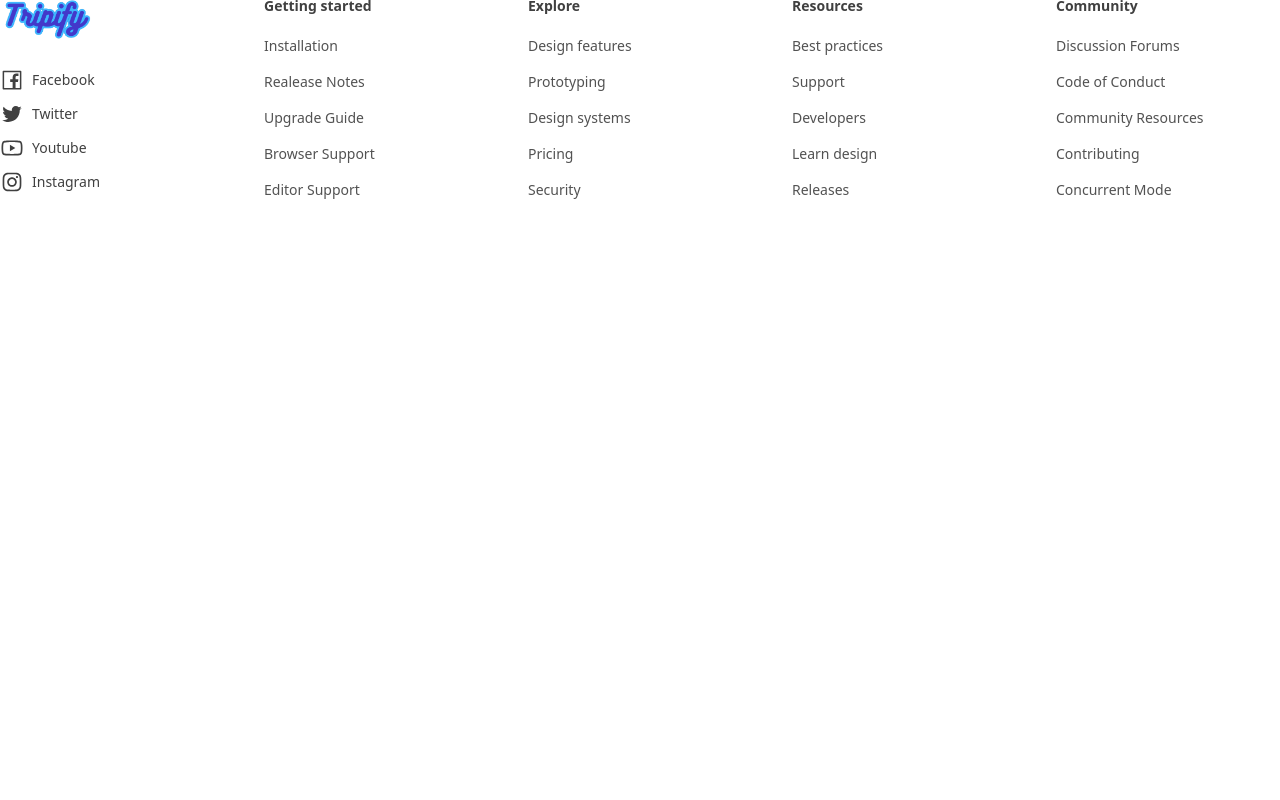
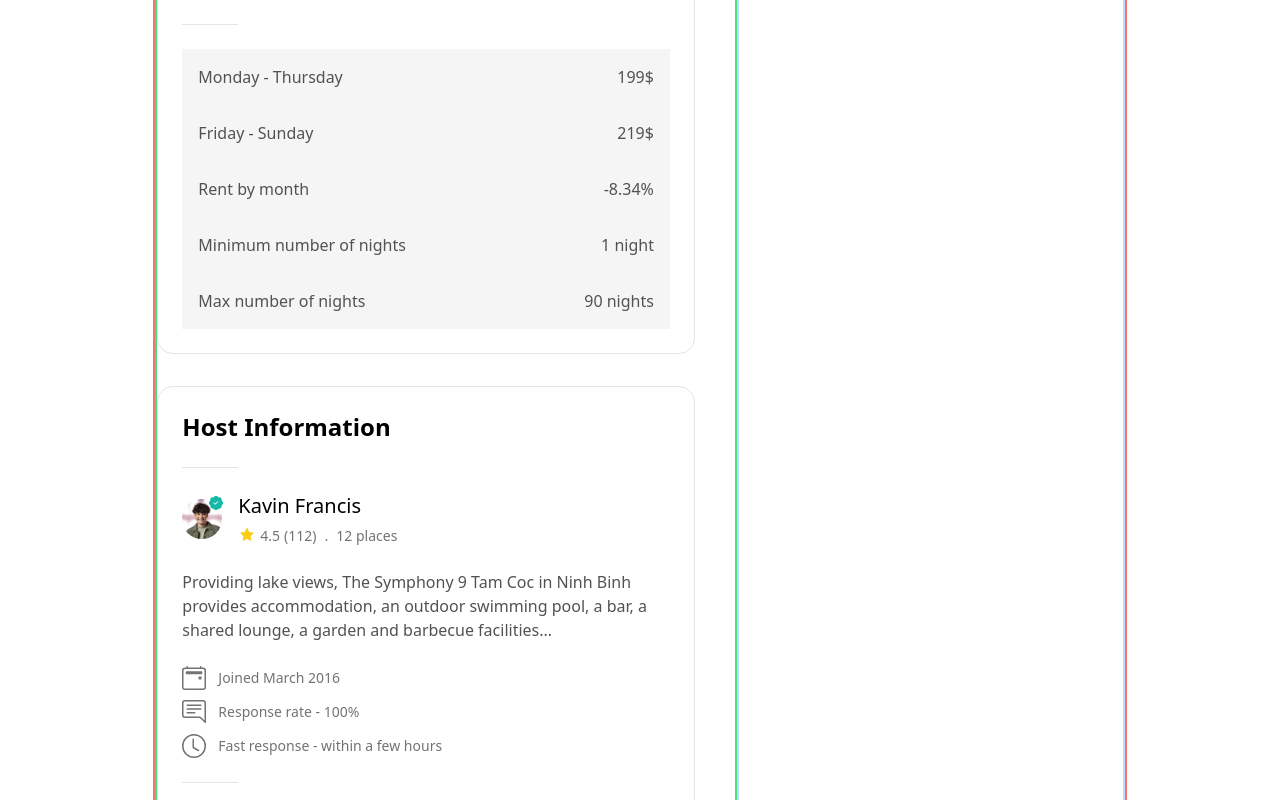
Before and after one commit to shabbirbd/Trip-finder, a React (Vite) app: page /listings in a window 1280 px wide. Shown: the part 2100-2900 px from the top of the page. Before the commit the page ends 2412 px from the top, so only its background shows below. Built offline with nearby package versions, Linux system fonts and the light colour scheme; the HTML template or start-up script is replaced by a standard one.

Commit message:
adding component

```diff
--- a/src/components/listingDetail/Amenities.jsx
+++ b/src/components/listingDetail/Amenities.jsx
@@ -26,7 +26,7 @@ const Amenities = () => {
             <div className="w-14 border-b border-neutral-200"></div>
 
             <div>
-                <button className="relative h-auto inline-flex items-center justify-center rounded-full transition-colors text-sm sm:text-base px-4 py-3 sm:px-6  ttnc-ButtonSecondary font-medium border bg-white border-neutral-200 text-neutral-700  hover:bg-neutral-100   focus:outline-none focus:ring-2 focus:ring-offset-2 focus:ring-sky-600 ">View more 20 amenities</button>
+                <button className="relative h-auto inline-flex items-center justify-center rounded-full transition-colors text-sm sm:text-base px-4 py-3 sm:px-6 font-medium border bg-white border-neutral-200 text-neutral-700 hover:bg-neutral-100 focus:outline-none focus:ring-2 focus:ring-offset-2 focus:ring-sky-600 ">View more 20 amenities</button>
             </div>
         </div>
     );
--- /dev/null
+++ b/src/components/listingDetail/HostInfo.jsx
@@ -0,0 +1,73 @@
+import React from 'react';
+import { AiFillStar } from 'react-icons/ai';
+import { BsCalendar2Event, BsChatRightText, BsClock, BsPatchCheckFill } from 'react-icons/bs';
+import avater1 from '../../assets/avater1.png';
+
+
+
+const HostInfo = () => {
+    const hostInfo = [
+        {
+            info: "Joined March 2016",
+            icon: <BsCalendar2Event/>
+        },
+        {
+            info: "Response rate - 100%",
+            icon: <BsChatRightText/>
+        },
+        {
+            info: "Fast response - within a few hours",
+            icon: <BsClock/>
+        }
+    ]
+    return (
+        <div className='listingDetailCard'>
+            <h2 className='text-2xl font-semibold'>Host Information</h2>
+
+            <div className="w-14 border-b border-neutral-200"></div>
+
+            <div className='flex items-center space-x-4'>
+                <div className='relative flex-shrink-0 inline-flex items-center justify-center font-semibold shadow-inner rounded-full h-10 w-10 ring-1 ring-white '>
+                    <img src={avater1} alt="avater" className='absolute inset-0 w-full h-full object-cover rounded-full' />
+                    <span className='text-sm text-teal-500 flex items-center justify-center absolute w-5 h-5 -top-1.5 -right-1'>
+                        <BsPatchCheckFill/>
+                    </span>
+                </div>
+
+                <div>
+                    <h2 className='text-xl font-medium'>Kavin Francis</h2>
+                    <div className='mt-1.5 text-sm text-neutral-500 flex items-center '>
+                        <div className='flex items-center text-sm space-x-1'>
+                            <AiFillStar className='text-yellow-400 pb-[2px] h-[18px] w-[18px]'/>
+                            <span className='font-medium'>4.5</span>
+                            <span>{`(112)`}</span>
+                        </div>
+                        <span className='mx-2'>.</span>
+                        <span>12 places</span>
+                    </div>
+                </div>
+            </div>
+
+            <span className='block text-neutral-600'>Providing lake views, The Symphony 9 Tam Coc in Ninh Binh provides accommodation, an outdoor swimming pool, a bar, a shared lounge, a garden and barbecue facilities...</span>
+
+            <div className='block text-neutral-500 space-y-2.5'>
+                {
+                    hostInfo?.map((item, i)=>(
+                        <div className="flex items-center space-x-3 text-2xl">
+                            {item.icon}
+                            <span className='text-sm font-normal'>{item.info}</span>
+                        </div>
+                    ))
+                }
+            </div>
+
+            <div class="w-14 border-b border-neutral-200"></div>
+
+            <div>
+                <a class="relative h-auto inline-flex items-center justify-center rounded-full transition-colors text-sm sm:text-base font-medium px-4 py-3 sm:px-6  border bg-white border-neutral-200 text-neutral-700  hover:bg-neutral-100   focus:outline-none focus:ring-2 focus:ring-offset-2 focus:ring-primary-6000" href="/">See host profile</a>
+            </div>
+        </div>
+    );
+};
+
+export default HostInfo;
--- a/src/components/listingDetail/ListingDetail.jsx
+++ b/src/components/listingDetail/ListingDetail.jsx
@@ -3,7 +3,9 @@ import { BsPersonPlusFill } from "react-icons/bs";
 import { FcLike } from 'react-icons/fc';
 import { SlCalender } from "react-icons/sl";
 import Amenities from './Amenities';
+import HostInfo from './HostInfo';
 import HouseCard from './HouseCard';
+import RoomRates from './RoomRates';
 import StayInfo from './StayInfo';
 
 
@@ -14,6 +16,8 @@ const ListingDetail = () => {
                 <HouseCard/>
                 <StayInfo/>
                 <Amenities/>
+                <RoomRates/>
+                <HostInfo/>
             </div>
 
 
--- /dev/null
+++ b/src/components/listingDetail/RoomRates.jsx
@@ -0,0 +1,49 @@
+import React from 'react';
+
+const RoomRates = () => {
+    const pricing = [
+        {
+            title: "Monday - Thursday",
+            price: "199$"
+        },
+        {
+            title: "Friday - Sunday",
+            price: "219$"
+        },
+        {
+            title: "Rent by month",
+            price: "-8.34%"
+        },
+        {
+            title: "Minimum number of nights",
+            price: "1 night"
+        },
+        {
+            title: "Max number of nights",
+            price: "90 nights"
+        }
+    ]
+    return (
+        <div className='listingDetailCard'>
+            <div>
+                <h2 className="text-2xl font-semibold">Room Rates</h2>
+                <span className="block mt-2 text-neutral-500">Prices may increase on weekends or holidays</span>
+            </div>
+
+            <div className="w-14 border-b border-neutral-200"></div>
+
+            <div className='text-sm sm:text-base text-neutral-600 -mb-4'>
+                {
+                    pricing?.map((item, i)=>(
+                        <div className='p-4 flex items-center justify-between space-x-4 bg-neutral-100' key={i}>
+                            <span>{item.title}</span>
+                            <span>{item.price}</span>
+                        </div>
+                    ))
+                }
+            </div>
+        </div>
+    );
+};
+
+export default RoomRates;
```
